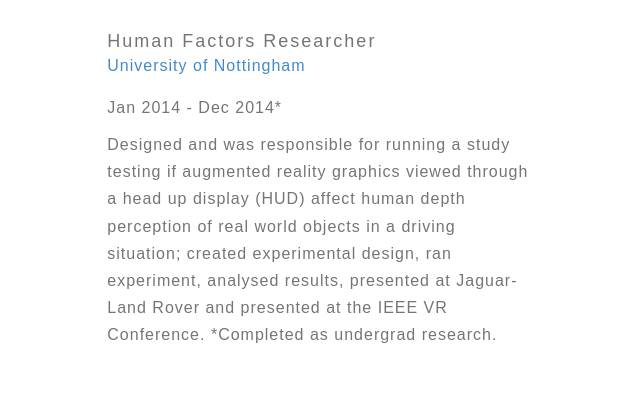
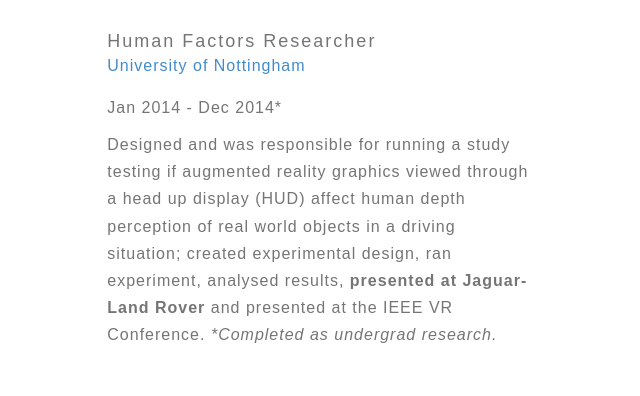
Before and after one commit to nadiawuzhere/nadiawuzhere.github.com, a plain HTML site: page index.html in a window 1280 px wide. Shown: the part 2740-3136 px from the top of the page, 94-734 px from the left. Drawn offline with nearby package versions, Linux system fonts and the light colour scheme; a web font is replaced by a local one.

Commit message:
it finally worked

```diff
--- a/index.html
+++ b/index.html
@@ -234,7 +234,7 @@
                             <p class="sub"><a href="http://www.nottingham.ac.uk/research/groups/human-factors-research-group/">University of Nottingham</a>
                             </p>
                             <p>Jan 2014 - Dec 2014*</p>
-                            <p> Designed and was responsible for running a study testing if augmented reality graphics viewed through a head up display (HUD) affect human depth perception of real world objects in a driving situation;  created experimental design, ran experiment, analysed results, presented at Jaguar-Land Rover and presented at the IEEE VR Conference. *Completed as undergrad research. </p>
+                            <p> Designed and was responsible for running a study testing if augmented reality graphics viewed through a head up display (HUD) affect human depth perception of real world objects in a driving situation;  created experimental design, ran experiment, analysed results, <b>presented at Jaguar-Land Rover</b> and presented at the IEEE VR Conference. <i>*Completed as undergrad research.</i> </p>
                         </div>
 
                         <!--<div class="year col-md-3">
```
